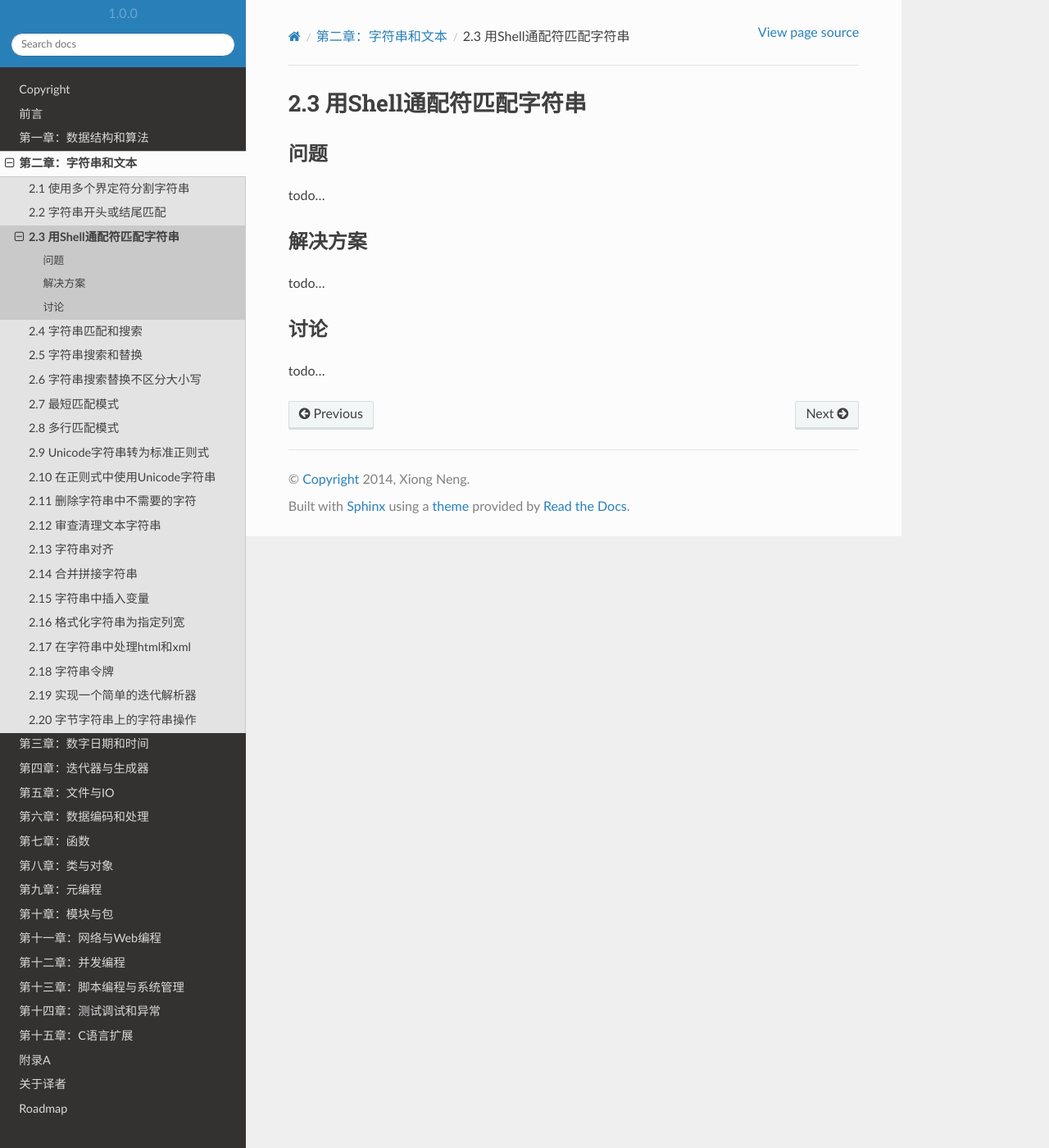
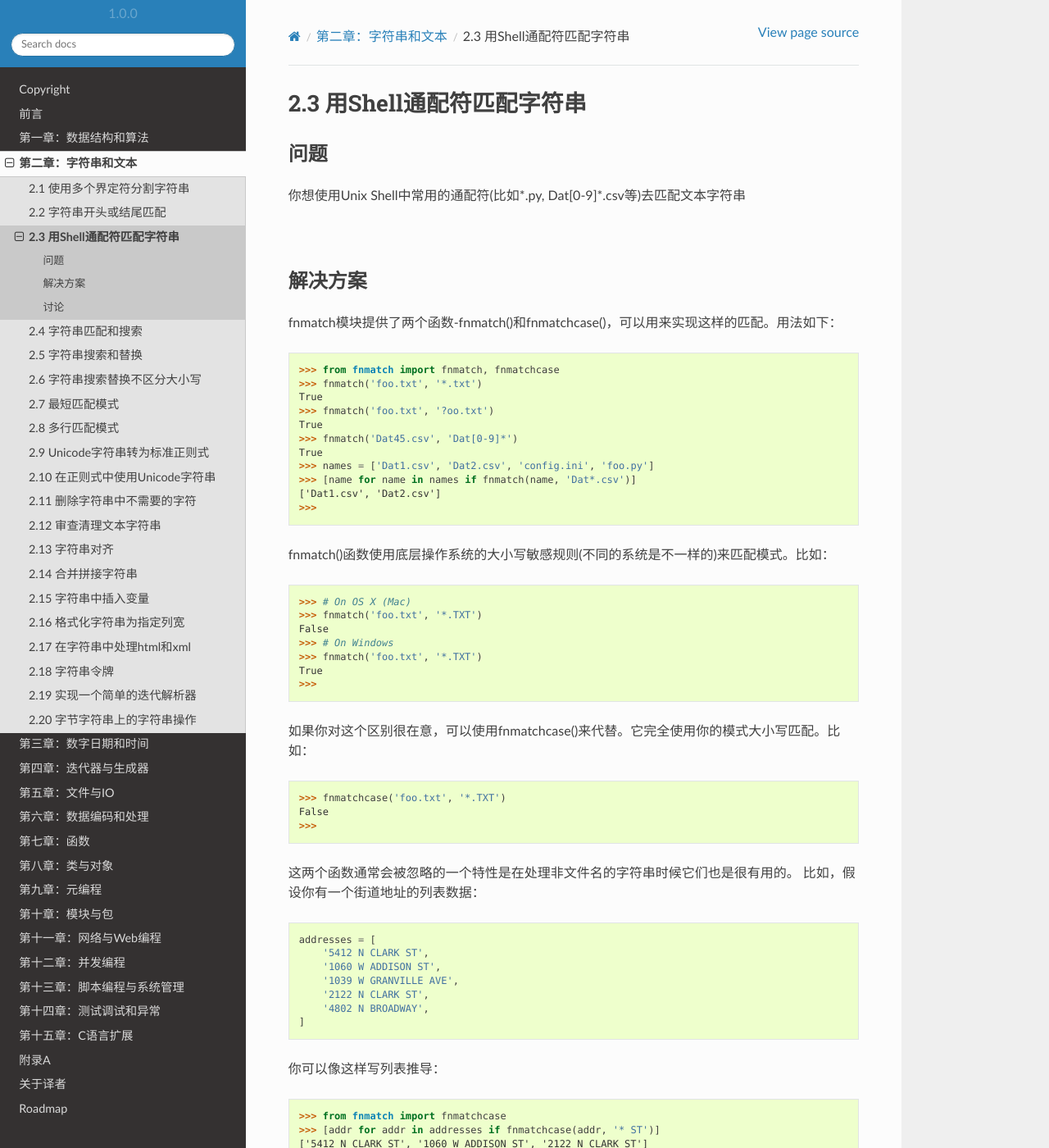
Before and after one commit to yidao620c/python3-cookbook, a Sphinx documentation site: the page built from source/c02/p03_match_strings_with_shell_wildcard.rst, in a window 1280 px wide and 1400 px high. Shown: the whole window at 82% size. Built offline with Sphinx 7.4.7 and the Read the Docs theme 2.0.0, drawn with Linux system fonts in a browser that asks for light colours; some of the changed text lies outside the part shown.

Commit message:
2.3小节完成。

```diff
--- a/source/c02/p03_match_strings_with_shell_wildcard.rst
+++ b/source/c02/p03_match_strings_with_shell_wildcard.rst
@@ -5,14 +5,79 @@
 ----------
 问题
 ----------
-todo...
+你想使用Unix Shell中常用的通配符(比如*.py, Dat[0-9]*.csv等)去匹配文本字符串
+
+|
 
 ----------
 解决方案
 ----------
-todo...
+fnmatch模块提供了两个函数-fnmatch()和fnmatchcase()，可以用来实现这样的匹配。用法如下：
+
+.. code-block:: python
+
+    >>> from fnmatch import fnmatch, fnmatchcase
+    >>> fnmatch('foo.txt', '*.txt')
+    True
+    >>> fnmatch('foo.txt', '?oo.txt')
+    True
+    >>> fnmatch('Dat45.csv', 'Dat[0-9]*')
+    True
+    >>> names = ['Dat1.csv', 'Dat2.csv', 'config.ini', 'foo.py']
+    >>> [name for name in names if fnmatch(name, 'Dat*.csv')]
+    ['Dat1.csv', 'Dat2.csv']
+    >>>
+
+fnmatch()函数使用底层操作系统的大小写敏感规则(不同的系统是不一样的)来匹配模式。比如：
+
+.. code-block:: python
+
+    >>> # On OS X (Mac)
+    >>> fnmatch('foo.txt', '*.TXT')
+    False
+    >>> # On Windows
+    >>> fnmatch('foo.txt', '*.TXT')
+    True
+    >>>
+
+如果你对这个区别很在意，可以使用fnmatchcase()来代替。它完全使用你的模式大小写匹配。比如：
+
+..  code-block:: python
+
+    >>> fnmatchcase('foo.txt', '*.TXT')
+    False
+    >>>
+
+这两个函数通常会被忽略的一个特性是在处理非文件名的字符串时候它们也是很有用的。
+比如，假设你有一个街道地址的列表数据：
+
+.. code-block:: python
+
+    addresses = [
+        '5412 N CLARK ST',
+        '1060 W ADDISON ST',
+        '1039 W GRANVILLE AVE',
+        '2122 N CLARK ST',
+        '4802 N BROADWAY',
+    ]
+
+你可以像这样写列表推导：
+
+.. code-block:: python
+
+    >>> from fnmatch import fnmatchcase
+    >>> [addr for addr in addresses if fnmatchcase(addr, '* ST')]
+    ['5412 N CLARK ST', '1060 W ADDISON ST', '2122 N CLARK ST']
+    >>> [addr for addr in addresses if fnmatchcase(addr, '54[0-9][0-9] *CLARK*')]
+    ['5412 N CLARK ST']
+    >>>
+
+|
 
 ----------
 讨论
 ----------
-todo...
+fnmatch函数匹配能力介于简单的字符串方法和强大的正则表达式之间。
+如果在数据处理操作中只需要简单的通配符就能完成的时候，这通常是一个比较合理的方案。
+
+如果你的代码需要做文件名的匹配，最好使用glob模块。参考5.13小节。
```
Also changed, not shown: 1 other file.
